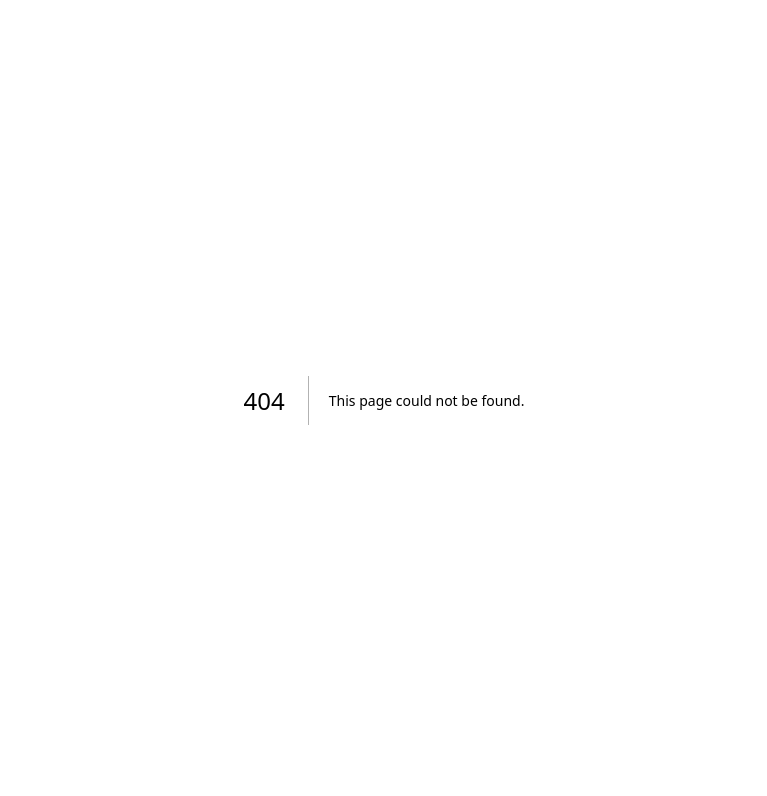
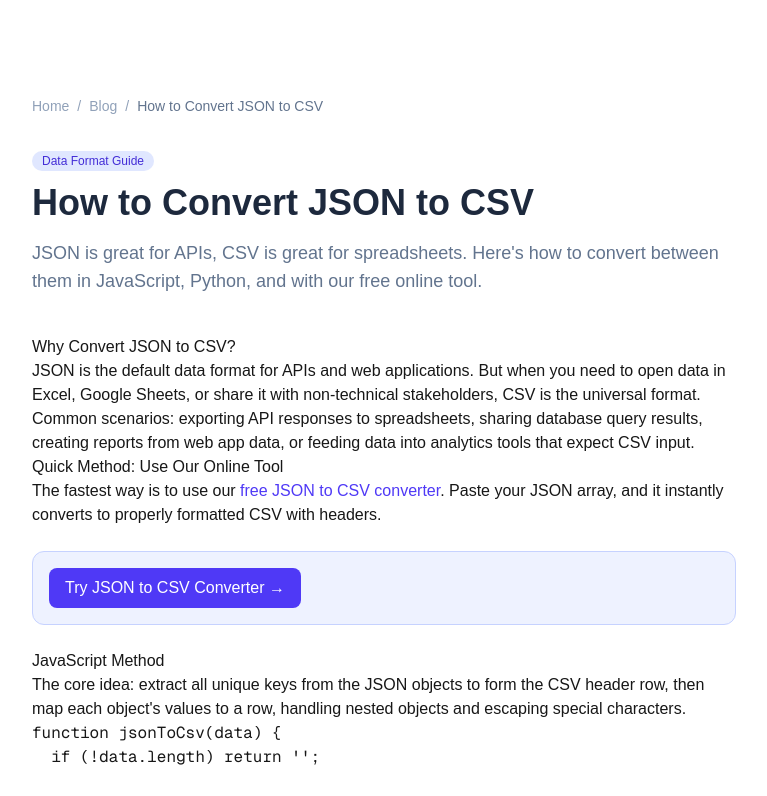
Before and after one commit to caiadas25/quickkit, a Next.js app: page /blog/how-to-convert-json-to-csv in a window 1280 px wide. Before the commit this address had no page. Shown: the top 796 px of the page, without its empty margins (256-1023 px from the left). Built offline with nearby package versions, Linux system fonts and the light colour scheme.

Commit message:
Sprint I: Add JSON to CSV blog post
- New blog post: How to Convert JSON to CSV (targets 'convert json to json' keyword)
- JavaScript and Python code examples
- Internal links to JSON-to-CSV and related tools
- JSON-LD TechArticle schema
- Total: 30+ tools, 17 blog posts

```diff
--- /dev/null
+++ b/src/app/blog/how-to-convert-json-to-csv/page.tsx
@@ -0,0 +1,190 @@
+import type { Metadata } from "next";
+import Link from "next/link";
+
+export const metadata: Metadata = {
+  title: "How to Convert JSON to CSV — Complete Guide | QuickKit",
+  description:
+    "Learn how to convert JSON data to CSV format using JavaScript, Python, and our free online JSON to CSV converter tool. Step-by-step examples with code.",
+  openGraph: {
+    title: "How to Convert JSON to CSV — QuickKit",
+    description: "Step-by-step guide to converting JSON to CSV in JavaScript, Python, and online tools. Copy-paste ready code examples.",
+    type: "article",
+  },
+};
+
+export default function HowToJsonToCsvPage() {
+  return (
+    <div className="max-w-4xl mx-auto px-4 py-12">
+      <nav className="text-sm text-slate-400 mb-8">
+        <Link href="/" className="hover:text-indigo-600 transition-colors">Home</Link>
+        <span className="mx-2">/</span>
+        <Link href="/blog" className="hover:text-indigo-600 transition-colors">Blog</Link>
+        <span className="mx-2">/</span>
+        <span className="text-slate-500">How to Convert JSON to CSV</span>
+      </nav>
+
+      <header className="mb-10">
+        <span className="text-xs px-2.5 py-0.5 rounded-full bg-indigo-100 text-indigo-700 mb-3 inline-block">
+          Data Format Guide
+        </span>
+        <h1 className="text-3xl md:text-4xl font-bold text-slate-800 mb-4">
+          How to Convert JSON to CSV
+        </h1>
+        <p className="text-lg text-slate-500">
+          JSON is great for APIs, CSV is great for spreadsheets. Here&apos;s how to convert between them
+          in JavaScript, Python, and with our free online tool.
+        </p>
+      </header>
+
+      <article className="prose max-w-none">
+        <h2>Why Convert JSON to CSV?</h2>
+        <p>
+          JSON is the default data format for APIs and web applications. But when you need to open data
+          in Excel, Google Sheets, or share it with non-technical stakeholders, CSV is the universal format.
+        </p>
+        <p>
+          Common scenarios: exporting API responses to spreadsheets, sharing database query results,
+          creating reports from web app data, or feeding data into analytics tools that expect CSV input.
+        </p>
+
+        <h2>Quick Method: Use Our Online Tool</h2>
+        <p>
+          The fastest way is to use our <Link href="/tools/json-to-csv" className="text-indigo-600 hover:underline">free JSON to CSV converter</Link>.
+          Paste your JSON array, and it instantly converts to properly formatted CSV with headers.
+        </p>
+        <div className="not-prose my-6 p-4 rounded-xl border border-indigo-200 bg-indigo-50">
+          <Link
+            href="/tools/json-to-csv"
+            className="inline-flex items-center gap-2 px-4 py-2 rounded-lg bg-indigo-600 text-white font-medium hover:bg-indigo-700 transition-colors"
+          >
+            Try JSON to CSV Converter →
+          </Link>
+        </div>
+
+        <h2>JavaScript Method</h2>
+        <p>
+          The core idea: extract all unique keys from the JSON objects to form the CSV header row,
+          then map each object&apos;s values to a row, handling nested objects and escaping special characters.
+        </p>
+        <pre><code>{`function jsonToCsv(data) {
+  if (!data.length) return '';
+
+  // Extract all unique headers
+  const headers = [...new Set(data.flatMap(obj => Object.keys(obj)))];
+
+  // Build CSV rows
+  const rows = data.map(obj =>
+    headers.map(header => {
+      const val = obj[header];
+      // Handle nested objects and arrays
+      const cell = typeof val === 'object' ? JSON.stringify(val) : val;
+      // Escape CSV special characters
+      return \`"\${String(cell ?? '').replace(/"/g, '""')}"\`;
+    }).join(',')
+  );
+
+  return [headers.join(','), ...rows].join('\\n');
+}
+
+// Usage
+const data = [
+  { name: "Alice", age: 30, city: "NYC" },
+  { name: "Bob", age: 25, city: "LA" }
+];
+
+console.log(jsonToCsv(data));
+// "name","age","city"
+// "Alice","30","NYC"
+// "Bob","25","LA"`}</code></pre>
+
+        <h2>Python Method</h2>
+        <p>
+          Python&apos;s built-in <code>csv</code> module and <code>json</code> module make this straightforward.
+          For more complex cases, the <code>pandas</code> library handles it in one line.
+        </p>
+        <pre><code>{`import json
+import csv
+from io import StringIO
+
+def json_to_csv(json_string):
+    data = json.loads(json_string)
+    if not data:
+        return ""
+
+    output = StringIO()
+    writer = csv.DictWriter(output, fieldnames=data[0].keys())
+    writer.writeheader()
+    writer.writerows(data)
+    return output.getvalue()
+
+# Usage
+json_data = '[{"name":"Alice","age":30},{"name":"Bob","age":25}]'
+print(json_to_csv(json_data))
+# name,age
+# Alice,30
+# Bob,25
+
+# One-liner with pandas:
+import pandas as pd
+df = pd.read_json(json_data)
+df.to_csv("output.csv", index=False)`}</code></pre>
+
+        <h2>Common Pitfalls</h2>
+        <ul>
+          <li><strong>Nested objects:</strong> CSV is flat. You need to serialize nested JSON objects as strings or flatten them first.</li>
+          <li><strong>Inconsistent keys:</strong> If objects in your array have different keys, you need to handle missing values (empty cells).</li>
+          <li><strong>Special characters:</strong> Commas, quotes, and newlines in values must be properly escaped or the CSV will break.</li>
+          <li><strong>Encoding:</strong> Always use UTF-8 encoding to handle international characters correctly.</li>
+        </ul>
+
+        <h2>When to Use CSV vs JSON</h2>
+        <p>
+          <strong>Use CSV when:</strong> Opening in Excel/Google Sheets, sharing with non-technical users,
+          exporting for analytics, or when the data is tabular and flat.
+        </p>
+        <p>
+          <strong>Use JSON when:</strong> Working with APIs, storing nested/hierarchical data, configuring
+          applications, or when you need to preserve data types (numbers vs strings).
+        </p>
+
+        <h2>Related Tools</h2>
+        <div className="not-prose grid grid-cols-1 sm:grid-cols-2 gap-3 my-6">
+          <Link href="/tools/csv-to-json" className="p-4 rounded-lg border border-slate-200 hover:border-indigo-300 transition-all text-sm">
+            <span className="text-slate-800 font-semibold">CSV to JSON Converter →</span>
+            <span className="block text-slate-500 mt-1">Convert CSV data back to JSON format</span>
+          </Link>
+          <Link href="/tools/json-formatter" className="p-4 rounded-lg border border-slate-200 hover:border-indigo-300 transition-all text-sm">
+            <span className="text-slate-800 font-semibold">JSON Formatter →</span>
+            <span className="block text-slate-500 mt-1">Beautify and validate your JSON data</span>
+          </Link>
+          <Link href="/tools/json-to-yaml" className="p-4 rounded-lg border border-slate-200 hover:border-indigo-300 transition-all text-sm">
+            <span className="text-slate-800 font-semibold">JSON to YAML →</span>
+            <span className="block text-slate-500 mt-1">Convert JSON to human-readable YAML</span>
+          </Link>
+          <Link href="/tools/json-to-xml" className="p-4 rounded-lg border border-slate-200 hover:border-indigo-300 transition-all text-sm">
+            <span className="text-slate-800 font-semibold">JSON to XML →</span>
+            <span className="block text-slate-500 mt-1">Convert JSON to XML format</span>
+          </Link>
+        </div>
+      </article>
+
+      {/* JSON-LD */}
+      <script
+        type="application/ld+json"
+        dangerouslySetInnerHTML={{
+          __html: JSON.stringify({
+            "@context": "https://schema.org",
+            "@type": "TechArticle",
+            headline: "How to Convert JSON to CSV",
+            description: "Step-by-step guide to converting JSON data to CSV format using JavaScript, Python, and online tools.",
+            author: { "@type": "Organization", name: "QuickKit" },
+            publisher: { "@type": "Organization", name: "QuickKit" },
+            datePublished: "2026-06-26",
+            dateModified: "2026-06-26",
+            mainEntityOfPage: "https://quickkit-nine.vercel.app/blog/how-to-convert-json-to-csv",
+          }),
+        }}
+      />
+    </div>
+  );
+}
--- a/src/app/blog/page.tsx
+++ b/src/app/blog/page.tsx
@@ -1,6 +1,13 @@
 import Link from "next/link";
 
 const POSTS = [
+  {
+    slug: "how-to-convert-json-to-csv",
+    title: "How to Convert JSON to CSV — Complete Guide",
+    excerpt: "Learn how to convert JSON data to CSV in JavaScript, Python, and with our free online tool. Step-by-step code examples for developers.",
+    date: "2026-06-26",
+    readTime: "5 min",
+  },
   {
     slug: "how-to-convert-csv-to-json",
     title: "How to Convert CSV to JSON — Complete Guide",
--- a/src/app/sitemap.ts
+++ b/src/app/sitemap.ts
@@ -28,6 +28,7 @@ export default function sitemap(): MetadataRoute.Sitemap {
     "css-flexbox-cheat-sheet",
     "docker-cheat-sheet",
     "how-to-convert-csv-to-json",
+    "how-to-convert-json-to-csv",
   ].map((slug) => ({
     url: `${BASE_URL}/blog/${slug}`,
     lastModified: new Date(),
```
Also changed, not shown: 1 other file (tests, documents, lock files or other folders).
